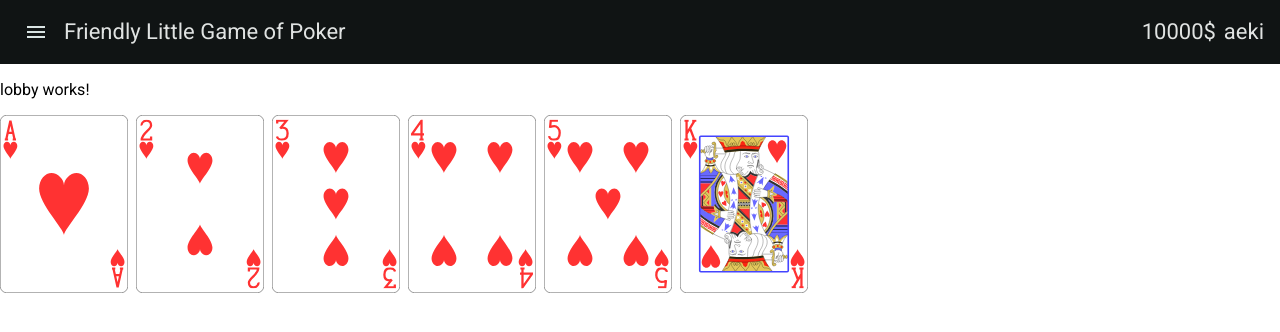
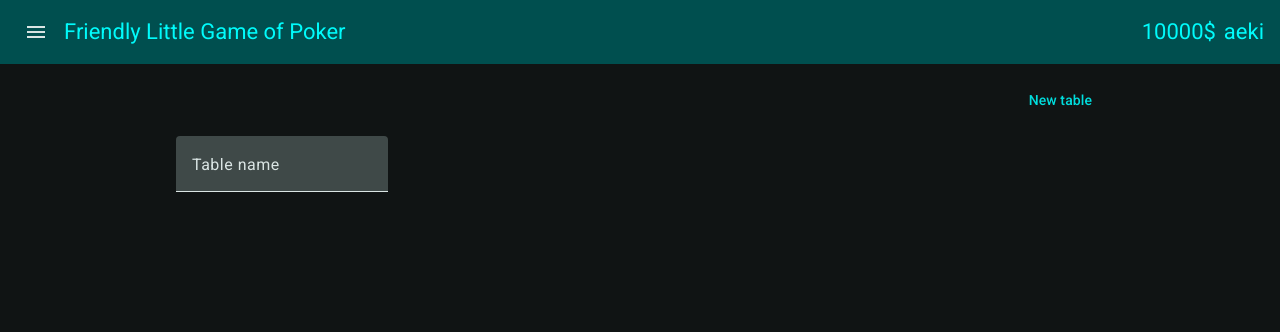
Before and after one commit to karolWazny/online-poker-client, an Angular app: page /lobby in a window 1280 px wide. Shown: the top 332 px of the page. Built offline with nearby package versions, Linux system fonts and the light colour scheme.

Commit message:
lobby with initial css

```diff
--- a/src/app/app.component.html
+++ b/src/app/app.component.html
@@ -1,4 +1,4 @@
-<mat-toolbar class="toolbar">
+<mat-toolbar class="toolbar" color="accent">
   <button mat-icon-button class="example-icon" aria-label="Example icon-button with menu icon">
     <mat-icon>menu</mat-icon>
   </button>
--- a/src/app/app.component.scss
+++ b/src/app/app.component.scss
@@ -1,3 +1,5 @@
+@use '@angular/material' as mat;
+
 .example-spacer {
   flex: 1 1 auto;
 }
@@ -5,3 +7,16 @@
 .toolbar {
   gap: 0.5rem;
 }
+
+:host {
+
+  width: 100vw;
+  height: 100vh;
+
+  overflow: hidden;
+
+  @include mat.toolbar-overrides((
+    container-background-color: var(--mat-sys-primary-container),
+    container-text-color: var(--mat-sys-on-primary-container)
+  ));
+}
--- a/src/app/app.component.ts
+++ b/src/app/app.component.ts
@@ -3,11 +3,10 @@ import { RouterOutlet } from '@angular/router';
 import {MatToolbar} from '@angular/material/toolbar';
 import {MatIcon} from '@angular/material/icon';
 import {MatIconButton} from '@angular/material/button';
-import {MatDivider} from '@angular/material/divider';
 
 @Component({
   selector: 'app-root',
-  imports: [RouterOutlet, MatToolbar, MatIcon, MatIconButton, MatDivider],
+  imports: [RouterOutlet, MatToolbar, MatIcon, MatIconButton],
   templateUrl: './app.component.html',
   styleUrl: './app.component.scss'
 })
--- a/src/app/pages/lobby/lobby.component.html
+++ b/src/app/pages/lobby/lobby.component.html
@@ -1,9 +1,14 @@
-<p>lobby works!</p>
-<div style="display: flex; flex-direction: row; width: 100vw; gap: 0.5rem">
-  <app-playing-card-wrapper [suit]="'hearts'" [rank]="'ace'"></app-playing-card-wrapper>
-  <app-playing-card-wrapper [suit]="'hearts'" [rank]="'two'"></app-playing-card-wrapper>
-  <app-playing-card-wrapper [suit]="'hearts'" [rank]="'three'"></app-playing-card-wrapper>
-  <app-playing-card-wrapper [suit]="'hearts'" [rank]="'four'"></app-playing-card-wrapper>
-  <app-playing-card-wrapper [suit]="'hearts'" [rank]="'five'"></app-playing-card-wrapper>
-  <app-playing-card-wrapper [suit]="'hearts'" [rank]="'king'"></app-playing-card-wrapper>
+<div class="lobby-container">
+  <section class="actions-section">
+    <button mat-button>New table</button>
+  </section>
+  <section class="filters-section">
+    <mat-form-field>
+      <mat-label>Table name</mat-label>
+      <input matInput>
+    </mat-form-field>
+  </section>
+  <section class="table-section">
+
+  </section>
 </div>
--- a/src/app/pages/lobby/lobby.component.scss
+++ b/src/app/pages/lobby/lobby.component.scss
@@ -0,0 +1,18 @@
+.actions-section {
+  display: flex;
+  flex-direction: row;
+  justify-content: flex-end;
+  margin: 1rem;
+}
+
+.filters-section {
+  display: flex;
+  flex-direction: row;
+  justify-content: flex-start;
+  margin: 1rem;
+}
+
+.lobby-container {
+  max-width: 60rem;
+  margin: auto;
+}
--- a/src/styles.css
+++ b/src/styles.css
@@ -1,4 +1,9 @@
 /* You can add global styles to this file, and also import other style files */
 
 html, body { height: 100%; }
-body { margin: 0; font-family: Roboto, "Helvetica Neue", sans-serif; }
+body {
+  margin: 0;
+  font-family: Roboto, "Helvetica Neue", sans-serif;
+  background: var(--mat-sys-surface);
+  color: var(--mat-sys-on-surface);
+}
```
Also changed, not shown: src/app/pages/lobby/lobby.component.ts (+8 -2 lines).
